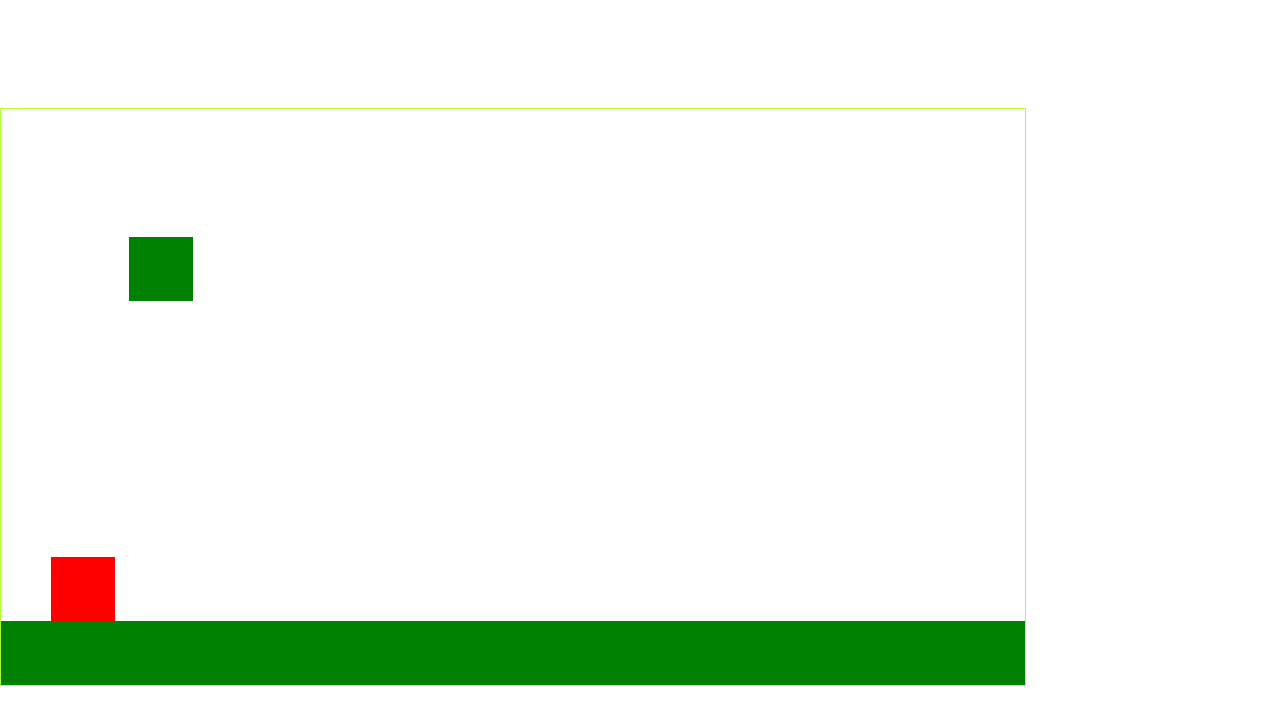
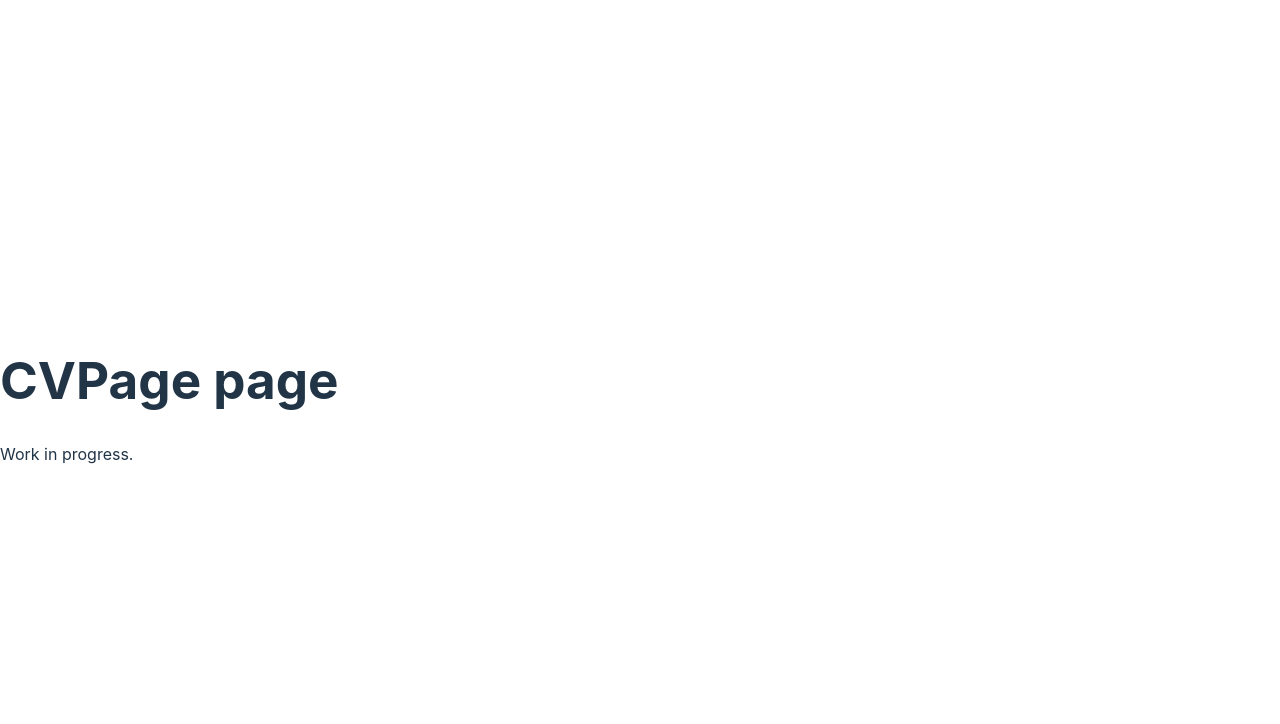
Before and after one commit to vladut-pop/portfolio-app, a React (Vite) app: page /portfolio-app/cv in a window 1280 px wide. Shown: the top 724 px of the page. Built offline with nearby package versions, Linux system fonts and the light colour scheme.

Commit message:
Add react-router-dom dependency and update App component to use routing

```diff
--- a/package.json
+++ b/package.json
@@ -12,7 +12,8 @@
   },
   "dependencies": {
     "react": "^18.2.0",
-    "react-dom": "^18.2.0"
+    "react-dom": "^18.2.0",
+    "react-router-dom": "^6.27.0"
   },
   "devDependencies": {
     "@types/react": "^18.2.15",
--- a/src/App.tsx
+++ b/src/App.tsx
@@ -1,9 +1,15 @@
+import { Route, Routes } from 'react-router-dom'
 import GameCanvas from './game/Engine/GameCanvas'
+import { CVPage, HomePage } from './pages'
 
 const App: React.FC = () => {
   return (
     <div className="App">
-      <GameCanvas />
+      <Routes>
+        <Route path="/game" element={<GameCanvas />} />
+        <Route path="/" element={<HomePage />} />
+        <Route path="/cv" element={<CVPage />} />
+      </Routes>
     </div>
   )
 }
--- a/src/main.tsx
+++ b/src/main.tsx
@@ -1,9 +1,10 @@
 import ReactDOM from 'react-dom/client'
 import App from './App.tsx'
 import './index.css'
+import { BrowserRouter } from 'react-router-dom'
 
 ReactDOM.createRoot(document.getElementById('root')!).render(
-  // <React.StrictMode>
-  <App />,
-  // </React.StrictMode>,
+  <BrowserRouter basename="portfolio-app">
+    <App />
+  </BrowserRouter>,
 )
--- /dev/null
+++ b/src/pages/CV/CVPage.tsx
@@ -0,0 +1,10 @@
+const CVPage: React.FC = () => {
+  return (
+    <div>
+      <h1>CVPage page</h1>
+      <p>Work in progress.</p>
+    </div>
+  )
+}
+
+export default CVPage
--- /dev/null
+++ b/src/pages/CV/index.ts
@@ -0,0 +1 @@
+export { default as CVPage } from './CVPage'
--- /dev/null
+++ b/src/pages/Home/HomePage.tsx
@@ -0,0 +1,10 @@
+const HomePage: React.FC = () => {
+  return (
+    <div>
+      <h1>Welcome to my portfolio</h1>
+      <p>This is the HomePage page of my portfolio app.</p>
+    </div>
+  )
+}
+
+export default HomePage
--- /dev/null
+++ b/src/pages/Home/index.ts
@@ -0,0 +1 @@
+export { default as HomePage } from './HomePage'
--- /dev/null
+++ b/src/pages/index.ts
@@ -0,0 +1,2 @@
+export * from './Home'
+export * from './CV'
```
Also changed, not shown: 1 other file (tests, documents, lock files or other folders).
